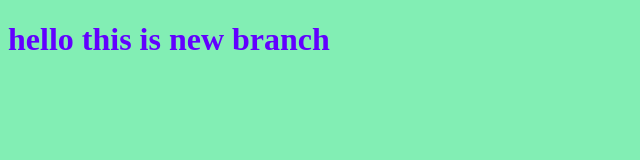
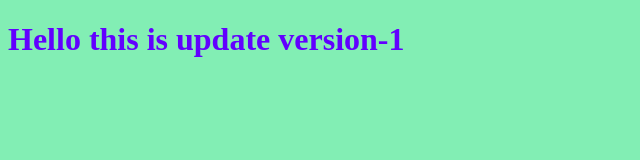
Before and after one commit to Goharyy/myproject, a plain HTML site: page index.html in a window 1280 px wide. Shown: the whole page, without its empty margins (0-640 px from the left). Drawn offline with Linux system fonts and the light colour scheme.

Commit message:
update index.html

```diff
--- a/index.html
+++ b/index.html
@@ -7,7 +7,7 @@
     <link rel="stylesheet" href="style.css">
 </head>
 <body>
-    <h1>hello this is new branch</h1>
+    <h1>Hello this is update version-1</h1>
 
 
 
```
